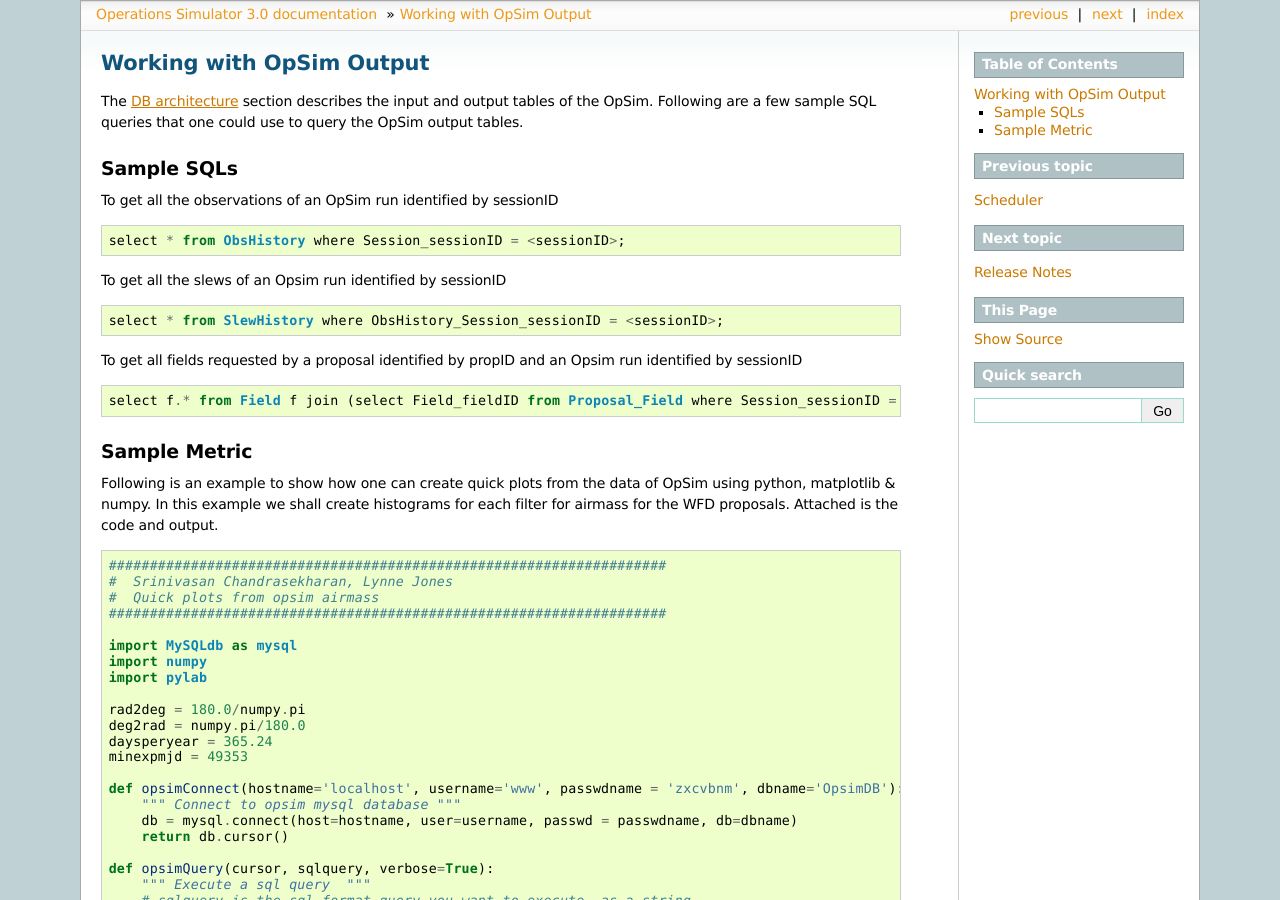
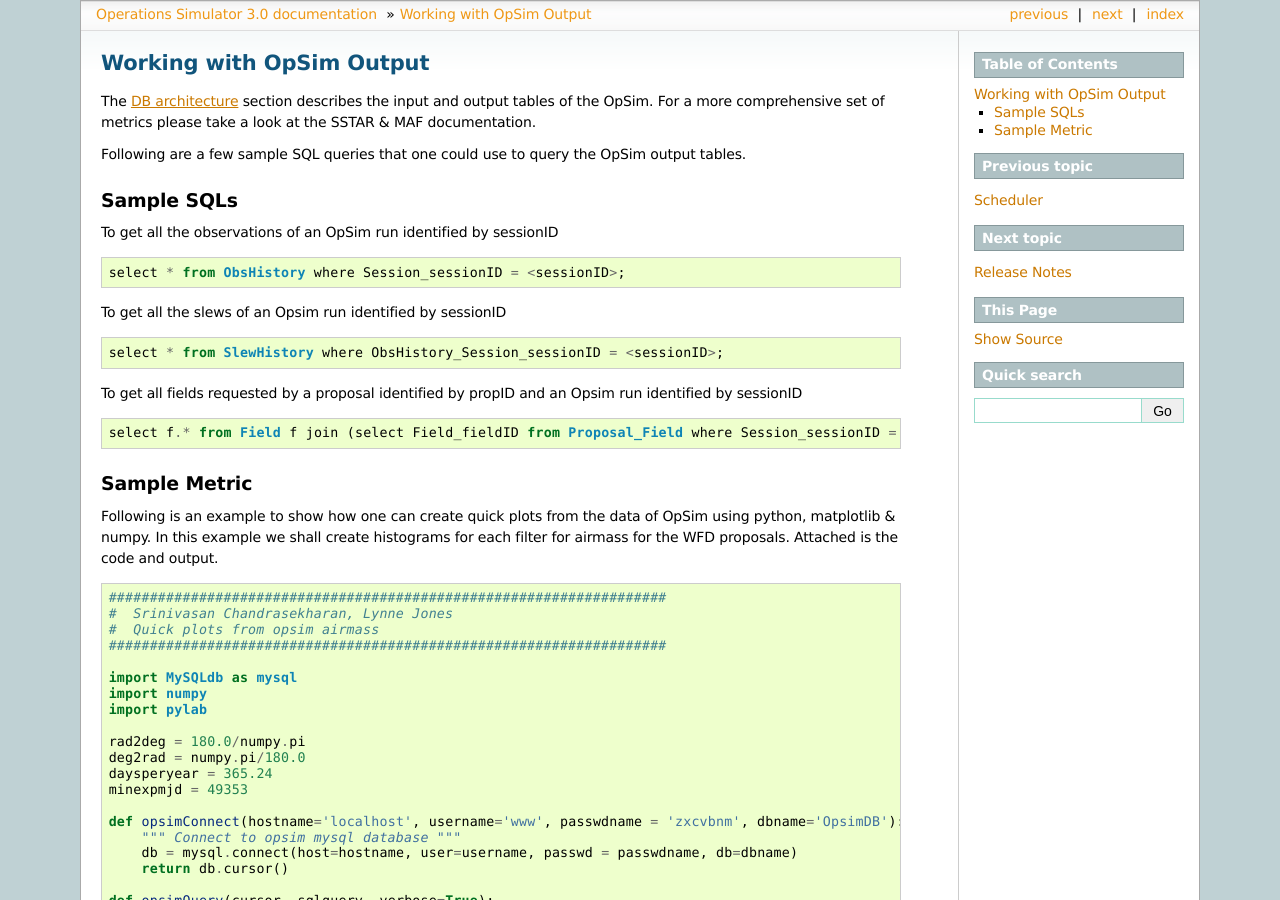
Before and after one commit to lsst-sims/legacy_sims_operations, a Sphinx documentation site: the page built from doc/source/output.rst, in a window 1280 px wide and 900 px high. Built offline with Sphinx 7.4.7, drawn with Linux system fonts in a browser that asks for light colours; formulas are drawn with MathJax 3.

Commit message:
Updating output documentation

```diff
--- a/doc/source/output.rst
+++ b/doc/source/output.rst
@@ -4,7 +4,9 @@
 Working with OpSim Output
 *************************
 
-The `DB architecture <architecture.html>`_ section describes the input and output tables of the OpSim. Following are a few sample SQL queries that one could use to query the OpSim output tables.
+The `DB architecture <architecture.html>`_ section describes the input and output tables of the OpSim. For a more comprehensive set of metrics please take a look at the SSTAR & MAF documentation.
+
+Following are a few sample SQL queries that one could use to query the OpSim output tables.
 
 Sample SQLs
 -----------
```
